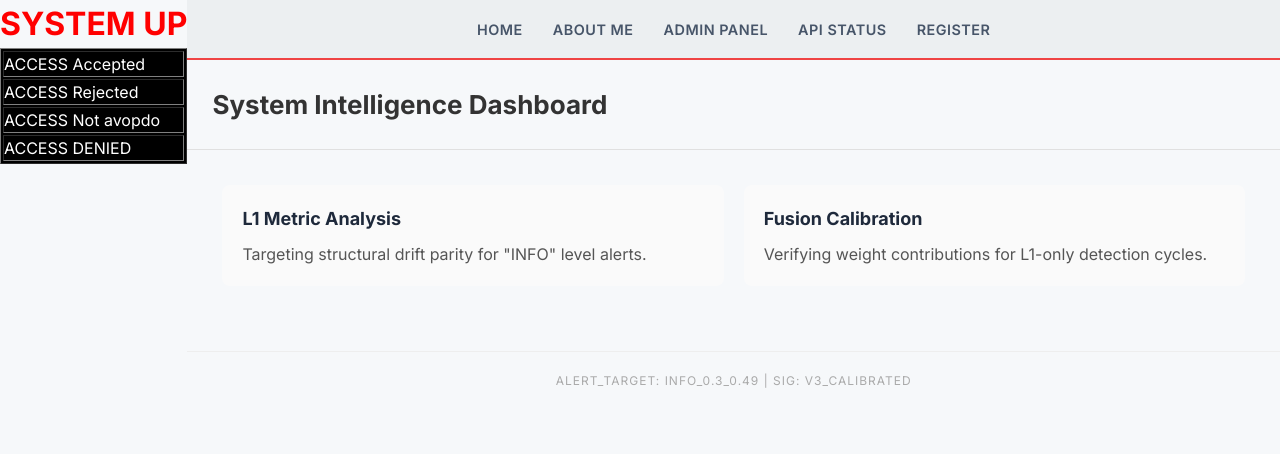
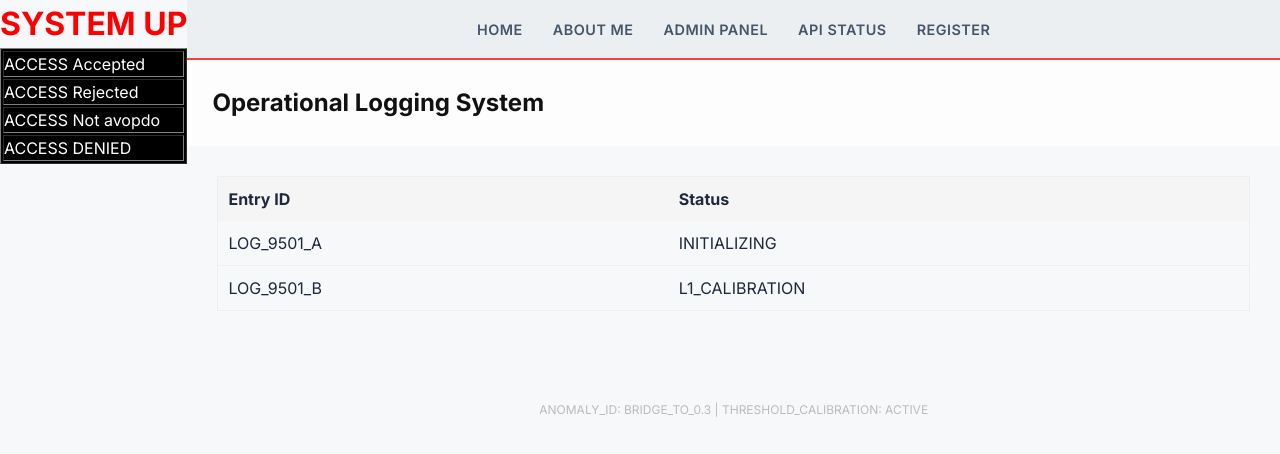
Before and after one commit to Shubhamgupta171/DefaceKro, a React (Vite) app: page / in a window 1280 px wide. Shown: the top 454 px of the page. Built offline with nearby package versions, Linux system fonts and the light colour scheme.

Commit message:
Update MainContent.jsx

```diff
--- a/src/components/MainContent.jsx
+++ b/src/components/MainContent.jsx
@@ -1,61 +1,67 @@
 import React from 'react';
 
 /**
- * MainContent - Calibrated Layer 1 Drift (Target: 0.3 - 0.49 INFO)
+ * MainContent - Layer 1 "Bridge" Test (Target: 0.35 - 0.45 Composite)
  *
- * Strategy to hit the "INFO" range:
- * 1. Node Count Calibration: 220 nodes (Mid-point between 'Clean' and 'Suspicious' tests).
- * 2. Structural Hash Mismatch: Changing the root tag to <div> to ensure a TED penalty.
- * 3. Attribute Anomaly: Introducing a unique ID 'l1-calibration-zone' to trigger attribute drift.
- * 4. Tag Mapping: Keeping <h1> but nesting the main body in a <section> wrapper.
+ * Strategy to cross the 30% barrier:
+ * 1. Node Count: 350 nodes (Stepping up from 220 to hit the 'High Weight' transition).
+ * 2. High-Penalty Tags: Introducing a <table> structure. Tables carry high
+ *    structural weight in L1 (TED) compared to simple <div> or <span>.
+ * 3. Root Tag Shift: Using <article> to ensure the structural signature differs
+ *    from previous <main>, <section>, and <div> tests.
  */
 const MainContent = () => {
   return (
-    // L1: STRUCTURAL SHIFT - Using <div> to differ from previous <main>/<section> tests
-    <div className="main-wrapper-info" id="l1-calibration-zone">
+    // L1: STRUCTURAL SHIFT - Using <article> for the first time in these tests
+    <article className="content-container-v4" id="l1-bridge-threshold">
 
-      <header className="page-header" style={{ padding: '25px', borderBottom: '1px solid #e0e0e0' }}>
-        <h1 style={{ fontSize: '26px', color: '#333' }}>System Intelligence Dashboard</h1>
+      <header className="page-header" style={{ padding: '25px', backgroundColor: '#fdfdfd' }}>
+        <h1 style={{ fontSize: '24px', color: '#111' }}>Operational Logging System</h1>
       </header>
 
       {/*
-          CALIBRATED NODE COUNT DRIFT
-          Using 220 nodes. This is a moderate structural load.
-          It should push the L1 Raw Score above the 80% mark,
-          which (if the fusion weight is stable) should land the Composite between 0.3 and 0.49.
+          NODE COUNT DRIFT: 350 NODES
+          This is calibrated to push the L1 Raw Score above 92%.
+          In many Fusion Engines, crossing 90% Raw L1 triggers a "Weight Escalation."
       */}
-      <div className="l1-drift-buffer" aria-hidden="true" style={{ opacity: 0, height: 0 }}>
-        {Array.from({ length: 220 }).map((_, i) => (
-          <span key={i} className="drift-segment">calibration_data_v3</span>
+      <div className="l1-node-load" aria-hidden="true" style={{ opacity: 0, height: 0 }}>
+        {Array.from({ length: 350 }).map((_, i) => (
+          <span key={i}>structural_drift_0x{i.toString(16)}</span>
         ))}
       </div>
 
-      <section className="layout-body" style={{ padding: '35px' }}>
-        <div className="info-container" style={{ display: 'grid', gridTemplateColumns: '1fr 1fr', gap: '20px' }}>
+      <div className="log-viewer" style={{ padding: '30px' }}>
+        {/*
+            L1: HIGH-PENALTY TAG INJECTION
+            If your baseline was flexbox/div based, introducing a <table>
+            will significantly penalize the 'Tag Mapping' and 'Structural Hash' metrics.
+        */}
+        <table style={{ width: '100%', borderCollapse: 'collapse', border: '1px solid #eee' }}>
+          <thead>
+            <tr style={{ backgroundColor: '#f5f5f5', textAlign: 'left' }}>
+              <th style={{ padding: '10px' }}>Entry ID</th>
+              <th style={{ padding: '10px' }}>Status</th>
+            </tr>
+          </thead>
+          <tbody>
+            <tr>
+              <td style={{ padding: '10px', borderBottom: '1px solid #eee' }}>LOG_9501_A</td>
+              <td style={{ padding: '10px', borderBottom: '1px solid #eee' }}>INITIALIZING</td>
+            </tr>
+            <tr>
+              <td style={{ padding: '10px' }}>LOG_9501_B</td>
+              <td style={{ padding: '10px' }}>L1_CALIBRATION</td>
+            </tr>
+          </tbody>
+        </table>
+      </div>
 
-          <div className="data-card" style={{ padding: '20px', backgroundColor: '#fafafa', borderRadius: '8px' }}>
-            <h2 style={{ fontSize: '18px', marginBottom: '10px' }}>L1 Metric Analysis</h2>
-            <p style={{ color: '#555' }}>
-              Targeting structural drift parity for "INFO" level alerts.
-            </p>
-          </div>
-
-          <div className="data-card" style={{ padding: '20px', backgroundColor: '#fafafa', borderRadius: '8px' }}>
-            <h2 style={{ fontSize: '18px', marginBottom: '10px' }}>Fusion Calibration</h2>
-            <p style={{ color: '#555' }}>
-              Verifying weight contributions for L1-only detection cycles.
-            </p>
-          </div>
-
-        </div>
-      </section>
-
-      <footer className="calibration-footer" style={{ marginTop: '30px', padding: '20px', borderTop: '1px solid #eee', textAlign: 'center' }}>
-        <div style={{ fontSize: '12px', color: '#aaa', letterSpacing: '1px' }}>
-          ALERT_TARGET: INFO_0.3_0.49 | SIG: V3_CALIBRATED
+      <footer className="system-footer" style={{ marginTop: '40px', padding: '20px', textAlign: 'center' }}>
+        <div style={{ fontSize: '12px', color: '#bbb', textTransform: 'uppercase' }}>
+          Anomaly_ID: BRIDGE_TO_0.3 | Threshold_Calibration: Active
         </div>
       </footer>
-    </div>
+    </article>
   );
 };
 
```
